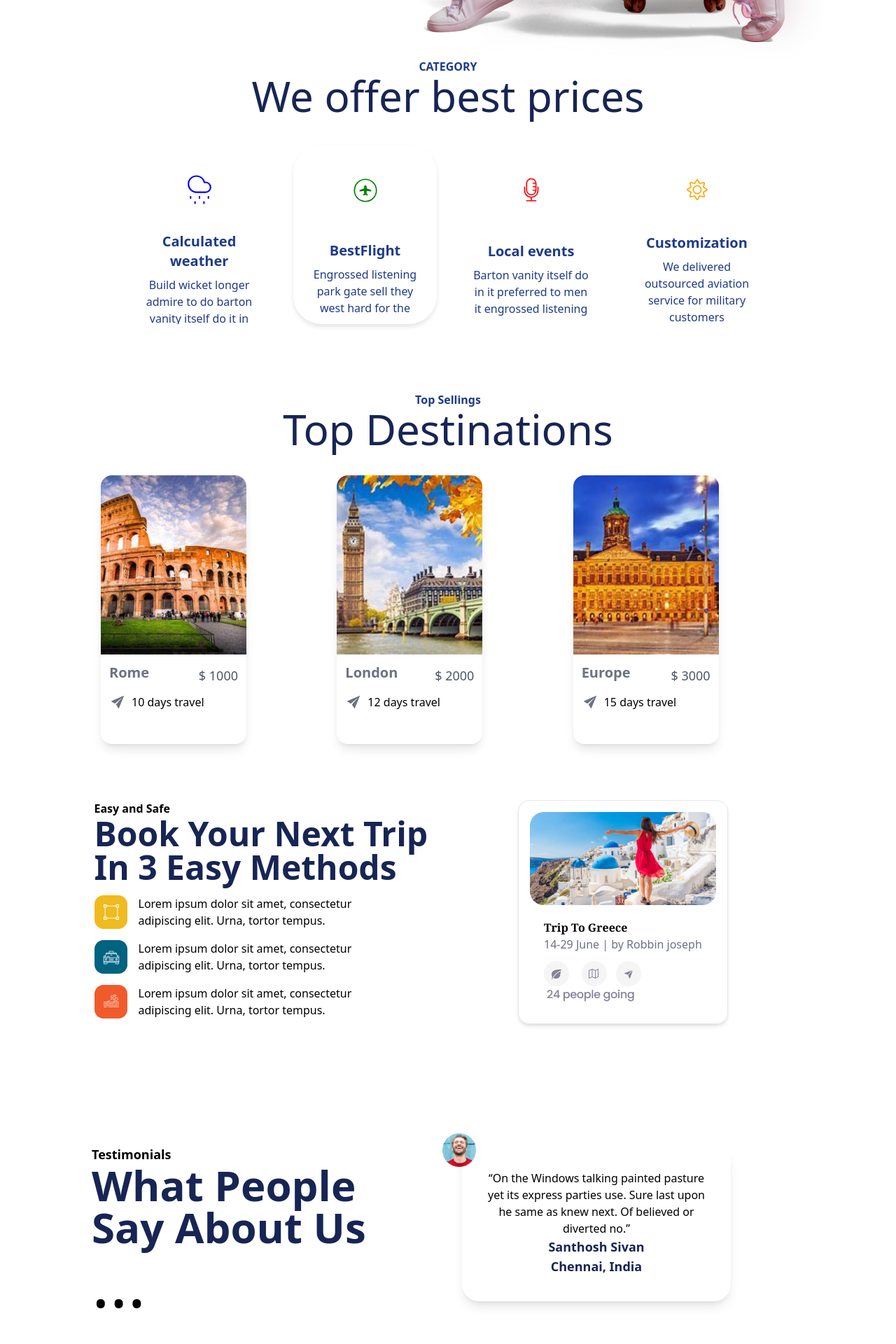
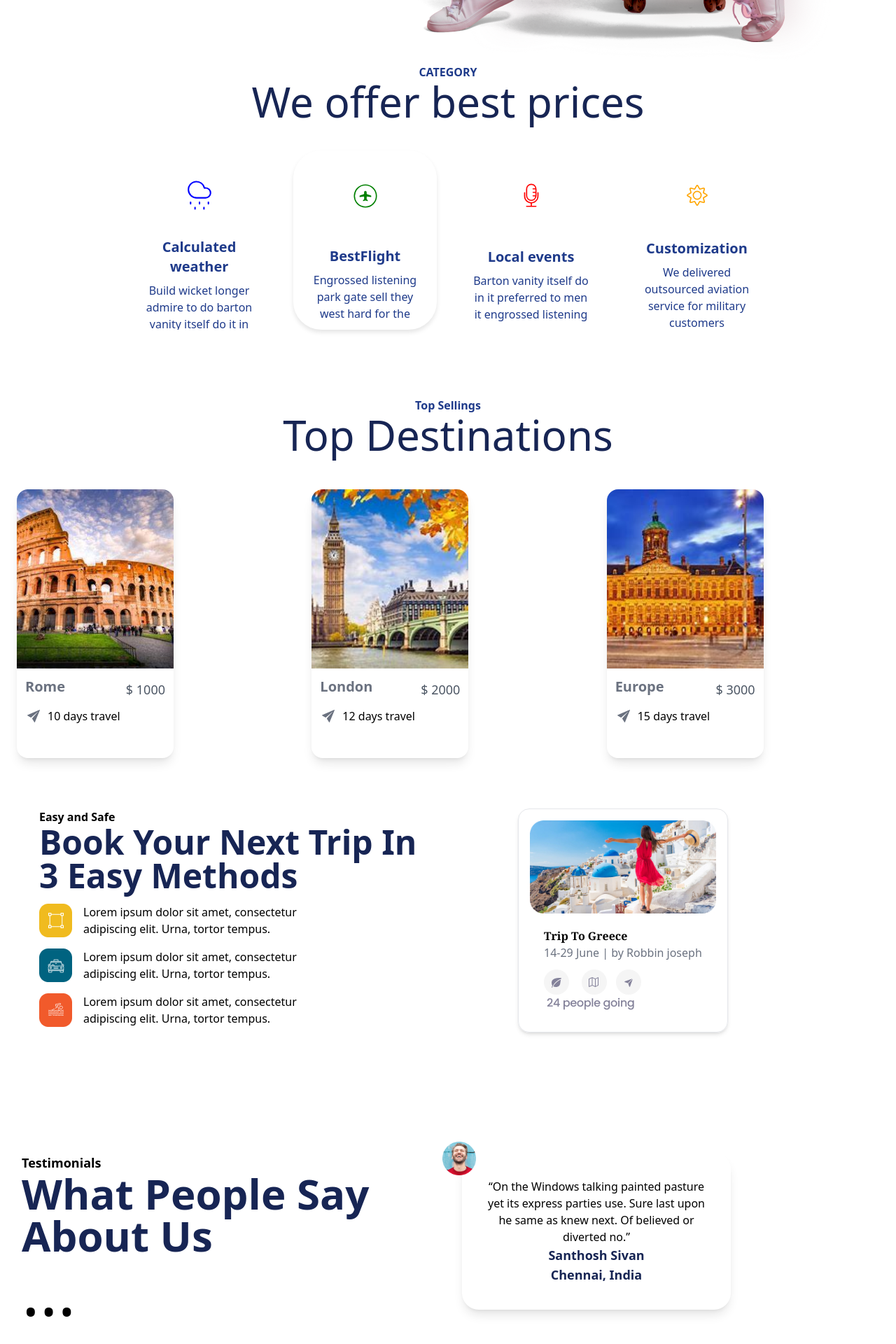
Before and after one commit to santhosh9912/new-crud, a React (Create React App) app: page / in a window 1280 px wide. Shown: the part 766-2686 px from the top of the page at 70% size. Built offline with nearby package versions, Linux system fonts and the light colour scheme.

Commit message:
new align app

```diff
--- a/src/App.js
+++ b/src/App.js
@@ -17,33 +17,14 @@ import { Footer } from './components/Footer';
 const App = () => {
   return (
     <>
-      <div >
+
         <LandingPages />
-      </div>
-
-      <div className=' pt-48'>
         <CardList />
-      </div>
-
-      <div className='pt-0'>
         <DestinationCard />
-      </div>
-
-      <div className='pt-12'>
-        <TwoColumnGrid />
-      </div>
-
-      <div >
-        <GridComponent/>
-      </div>
-
-      <div>
+       <TwoColumnGrid />
+       <GridComponent/>
         <SubscribeComponent/>
-      </div>
-      <div>
         <Footer/>
-      </div>
-
 
     </>
 
--- a/src/components/Card.jsx
+++ b/src/components/Card.jsx
@@ -30,17 +30,20 @@ const CardList = () => {
   };
 
   const containerStyle = {
-    width: "1000px",
+
+    width: "100%",
     display: "flex",
     flexDirection: "row",
     flexWrap: "wrap",
     justifyContent: "center",
     margin: "0 auto",
     overflow: "hidden",
+    paddingTop: "200px"
+
   };
 
   return (
-    <div style={containerStyle}>
+    <div style={containerStyle} className="mx-auto max-w-screen-xl px-4">
       <div className="w-full text-center text-blue-900 font-bold pb-6">
         <h1>CATEGORY</h1>
         <span className="font-medium text-6xl text-blue-950">
@@ -61,8 +64,8 @@ const CardList = () => {
         };
 
         return (
-          <div key={index}>
-            <div className="w-56 h-64 border rounded-lg overflow-hidden shadow-md mx-auto transition duration-300 transform hover:scale-105 hover:shadow-xl bg-white" style={cardStyle}>
+          <div key={index} >
+            <div className="w-56 h-64  py-15  border rounded-lg overflow-hidden shadow-md mx-auto transition duration-300 transform hover:scale-105 hover:shadow-xl bg-white" style={cardStyle}>
               <div className="h-1/2 flex justify-center items-center rounded-t-lg">
                 {icon}
               </div>
--- a/src/components/DestinationCard.jsx
+++ b/src/components/DestinationCard.jsx
@@ -27,14 +27,14 @@ const cardsDestinationData = [
 
 export const DestinationCard = () => {
   return (
-    <div className="grid grid-cols-3 gap-1 mx-32 pt-20 px-2">
-      <div className="col-span-3 text-center text-blue-900 font-bold mb-8"> {/* Added mb-8 for padding */}
+    <div className="grid grid-cols-3 gap-4  pt-20  mx-auto max-w-screen-xl px-4"> {/* Adjusted gap-4 */}
+      <div className="col-span-3 text-center text-blue-900 font-bold mb-8">
         <h1>Top Sellings</h1>
         <span className="font-medium text-6xl text-blue-950 pb-8">Top Destinations</span>
       </div>
       {cardsDestinationData.map((card, index) => (
         <div key={index} className="col-span-1">
-          <div className="rounded-2xl shadow-lg w-52 h-96 mx-2 transform transition-transform hover:scale-105 overflow-hidden">
+          <div className="rounded-2xl shadow-lg w-56 h-96 mx-2 transform transition-transform hover:scale-105 overflow-hidden"> {/* Adjusted width and margin */}
             <div className="w-full h-64 overflow-hidden">
               <img
                 src={card.imageUrl}
--- a/src/components/GridComponent.jsx
+++ b/src/components/GridComponent.jsx
@@ -5,7 +5,7 @@ const GridComponent = () => {
   return (
     <div
       className="container mx-auto px-4 py-8"
-      style={{ width: "1050px", height: "492px" }}
+      style={{ width: "1250px", height: "492px" }}
     >
       <div className="grid grid-cols-2 gap-10">
         <div className="col-span-1">
--- a/src/components/SubscribeComponent.jsx
+++ b/src/components/SubscribeComponent.jsx
@@ -3,8 +3,8 @@ import send from '../images/Group 77.png'
 
 export const SubscribeComponent = () => {
   return (
-    <div className="container mx-auto px-4 py-5 relative flex justify-center items-center -mt-10">
-      <div className="max-w-2xl rounded-tl-top-left rounded-2xl shadow-lg bg-gray-100 relative" style={{ width: "2000px", height: "220px" }}>
+    <div className="container mx-auto max-w-screen-xl px-8 py-5 relative flex justify-center items-center -mt-10">
+      <div className="max-w-3xl rounded-tl-top-left rounded-2xl shadow-lg bg-gray-100 relative -ml-11" style={{ width: "2500px", height: "220px" }}>
         <div className="px-24 py-8 flex flex-col items-center">
           {/* Image in the top right corner */}
           <img
--- a/src/components/TwoColumnGrid.jsx
+++ b/src/components/TwoColumnGrid.jsx
@@ -9,8 +9,8 @@ import People from '../images/People.png'
 export const TwoColumnGrid = () => {
   return (
     <div
-      className="container mx-auto px-4 py-8"
-      style={{ width: "1043px", height: "492px" }}
+      className="container mx-auto px-4 py-8 mt-10"
+      style={{ width: "1200px", height: "492px" }}
     >
       <div className="grid grid-cols-2 gap-10"> {/* Added gap-10 for the gap between columns */}
         <div className="col-span-1">
```
